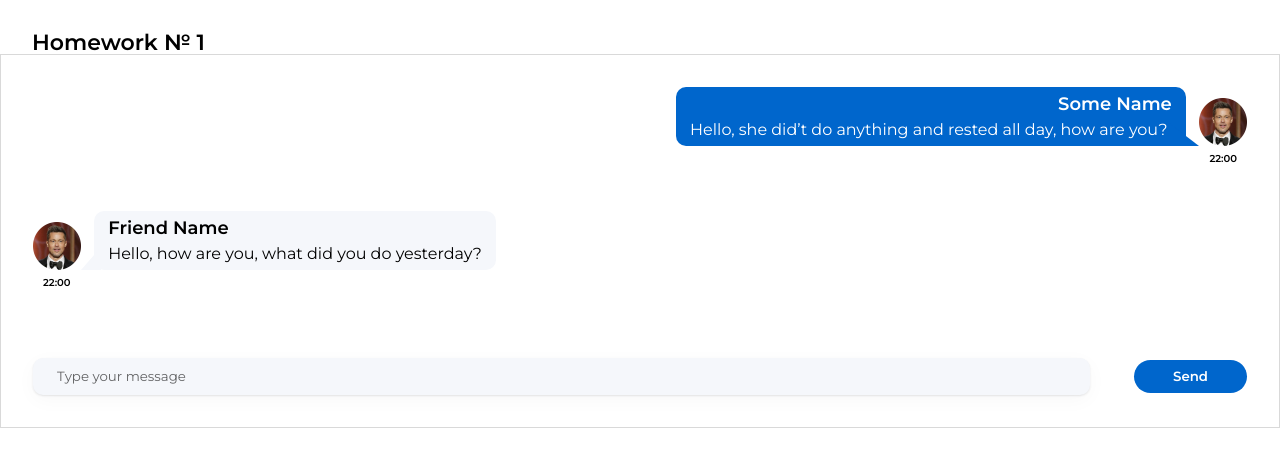
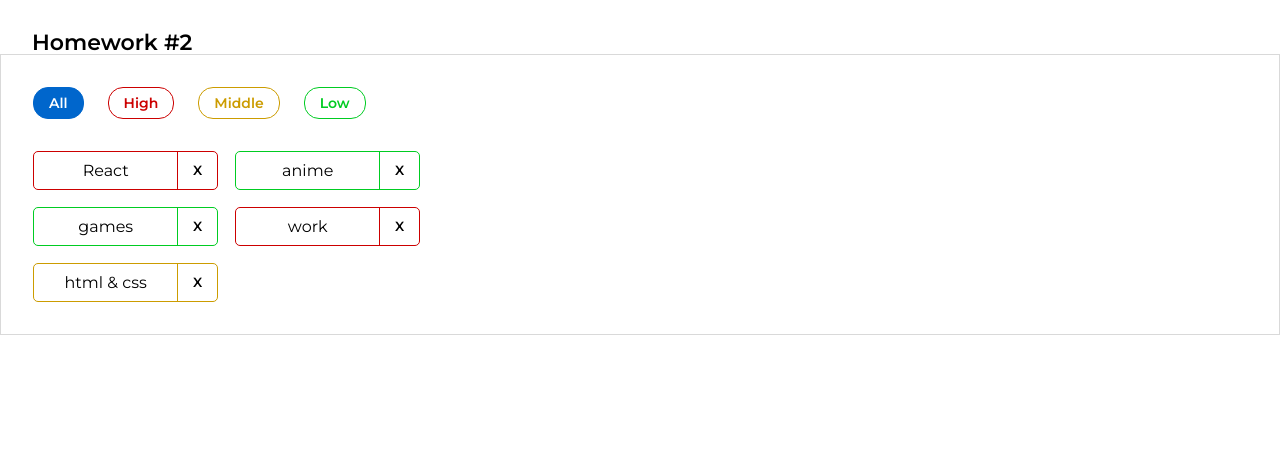
Before and after one commit to akach-dev/home-front-tuesday, a React (Create React App) app: page / in a window 1280 px wide. Shown: the top 466 px of the page. Built offline with nearby package versions, Linux system fonts and the light colour scheme.

Commit message:
lesson HW2 done

```diff
--- a/src/s1-main/App.tsx
+++ b/src/s1-main/App.tsx
@@ -1,13 +1,14 @@
 import React from 'react'
 import s from './App.module.css'
 import HW1 from '../s2-homeworks/hw01/HW1'
+import HW2 from "../s2-homeworks/hw02/HW2";
 
 function App() {
   return (
      <div className={s.App}>
-            <HW1/>
+       {/*<HW1/>*/}
        {/*раскомментировать по ходу выполнения*/}
-            {/*<HW2/>*/}
+       <HW2/>
        {/*<HW3/>*/}
        {/*<HW4/>*/}
 
--- a/src/s2-homeworks/hw01/message/Message.tsx
+++ b/src/s2-homeworks/hw01/message/Message.tsx
@@ -4,7 +4,7 @@
 
 // нужно создать правильный тип вместо any
 export type MessagePropsType = {
-  message : MessageType
+  message: MessageType
 }
 
 // нужно отобразить приходящие данные
@@ -21,7 +21,7 @@
              <span>{message.user.name}</span>
            </div>
            <pre id={'hw1-text-' + message.id} className={s.messageText}>
-                       <span>{message.message.text} </span>
+                       <span>{message.message.text}</span>
                     </pre>
          </div>
        </div>
--- a/src/s2-homeworks/hw02/HW2.tsx
+++ b/src/s2-homeworks/hw02/HW2.tsx
@@ -17,16 +17,16 @@
 * */
 
 // types
-export type AffairPriorityType = any // need to fix any
+export type AffairPriorityType = 'high' | 'low' | 'middle'
 export type AffairType = {
-    _id: any // need to fix any
-    name: any // need to fix any
+  _id: number
+  name: string
   priority: AffairPriorityType
 }
 export type FilterType = 'all' | AffairPriorityType
 
 // constants
-const defaultAffairs: any = [ // need to fix any
+const defaultAffairs: AffairType[] = [ // need to fix any
   {_id: 1, name: 'React', priority: 'high'}, // студенты могут изменить содержимое name и количество элементов в массиве, ...priority не менять!
   {_id: 2, name: 'anime', priority: 'low'},
   {_id: 3, name: 'games', priority: 'low'},
@@ -35,24 +35,20 @@
 ]
 
 // pure helper functions
-export const filterAffairs = (affairs: any, filter: any): any => { // need to fix any
-
-
-    return affairs // need to fix
+export const filterAffairs = (affairs: AffairType[], filter: FilterType): AffairType[] => {
+  if (filter === 'all') return affairs
+  return affairs.filter(affair => affair.priority === filter)
 }
-export const deleteAffair = (affairs: any, _id: any): any => { // need to fix any
-
-    return affairs // need to fix
+export const deleteAffair = (affairs: AffairType[], _id: number): AffairType[] => {
+  return affairs.filter(affair => affair._id !== _id)
 }
 
 function HW2() {
-    const [affairs, setAffairs] = useState<any>(defaultAffairs) // need to fix any
+  const [affairs, setAffairs] = useState<AffairType[]>(defaultAffairs)
   const [filter, setFilter] = useState<FilterType>('all')
 
   const filteredAffairs = filterAffairs(affairs, filter)
-    const deleteAffairCallback = (_id: any) => { // need to fix any
-        // need to fix
-    }
+  const deleteAffairCallback = (_id: number) => setAffairs(affairs.filter(affair => affair._id !== _id))
 
   return (
      <div id={'hw2'}>
--- a/src/s2-homeworks/hw02/affairs/Affairs.tsx
+++ b/src/s2-homeworks/hw02/affairs/Affairs.tsx
@@ -4,25 +4,17 @@
 import s from './Affairs.module.css'
 
 type AffairsPropsType = {
-    data: any // need to fix any
-    setFilter: any
-    deleteAffairCallback: any
+  data: AffairType[]
+  setFilter: (filter: FilterType) => void
+  deleteAffairCallback: (id: number) => void
   filter: FilterType
 }
 
 function Affairs(props: AffairsPropsType) {
-    const setAll = () => {
-        // need to fix
-    }
-    const setHigh = () => {
-        // need to fix
-    }
-    const setMiddle = () => {
-        // need to fix
-    }
-    const setLow = () => {
-        // need to fix
-    }
+  const setAll = () => props.setFilter('all')
+  const setHigh = () => props.setFilter('high')
+  const setMiddle = () => props.setFilter('middle')
+  const setLow = () => props.setFilter('low')
 
   const cnAll = s.button + ' ' + s.all + (props.filter === 'all' ? ' ' + s.active : '')
   const cnHigh = s.button + ' ' + s.high + (props.filter === 'high' ? ' ' + s.active : '')
--- a/src/s2-homeworks/hw02/affairs/affair/Affair.tsx
+++ b/src/s2-homeworks/hw02/affairs/affair/Affair.tsx
@@ -1,18 +1,16 @@
 import React from 'react'
-import { AffairType } from '../../HW2'
+import {AffairType} from '../../HW2'
 import s from './Affair.module.css'
 import s2 from '../Affairs.module.css'
 
 type AffairPropsType = {
-    // key не нужно типизировать
   affair: AffairType
-    deleteAffairCallback: any // need to fix any
+  deleteAffairCallback: (id: number) => void
 }
 
 function Affair(props: AffairPropsType) {
-    const deleteCallback = () => {
-        // need to fix
-    }
+  const deleteCallback = () => props.deleteAffairCallback(props.affair._id)
+
 
   const nameClass = s.name + ' ' + s2[props.affair.priority]
   const buttonClass = s.closeButton + ' ' + s2[props.affair.priority]
@@ -24,9 +22,7 @@
         className={affairClass}
      >
        <div id={'hw2-name-' + props.affair._id} className={nameClass}>
-                {/*создаёт студент*/}
-
-                {/**/}
+         {props.affair.name}
        </div>
        <div id={'hw2-priority-' + props.affair._id} hidden>
          {props.affair.priority}
@@ -35,7 +31,7 @@
        <button
           id={'hw2-button-delete-' + props.affair._id}
           className={buttonClass}
-                // need to fix
+          onClick={deleteCallback}
 
        >
          {/*текст кнопки могут изменить студенты*/}
```
Lines whose indentation alone changed are shown as unchanged.
